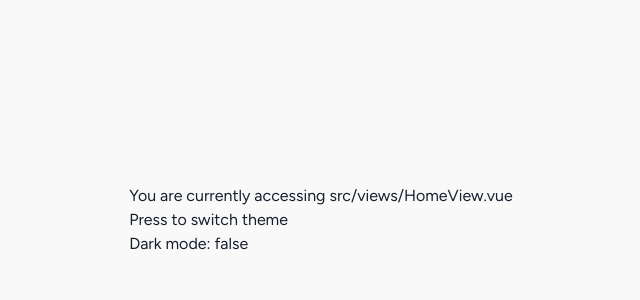
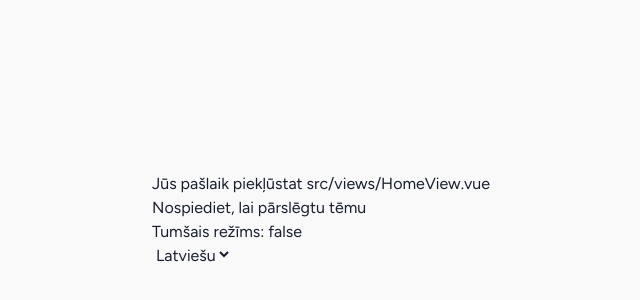
Before and after one commit to AlensAleksandrs/Indrikis.app, a Vue app: page / in a window 1280 px wide. Shown: the part 180-480 px from the top of the page, without its empty margins (319-959 px from the left). Built offline with nearby package versions, Linux system fonts and the light colour scheme.

Commit message:
feat(i18n): add vue-i18n setup with EN, LV, and DE translations for HomeView texts

```diff
--- a/package.json
+++ b/package.json
@@ -25,6 +25,7 @@
     "tailwindcss": "^4.1.8",
     "vite": "^6.2.4",
     "vue": "^3.5.13",
+    "vue-i18n": "^11.1.12",
     "vue-router": "^4.5.0"
   },
   "devDependencies": {
--- /dev/null
+++ b/src/i18n.ts
@@ -0,0 +1,11 @@
+import { createI18n } from 'vue-i18n'
+
+import EN from './locales/EN.json'
+import LV from './locales/LV.json'
+import DE from './locales/DE.json'
+
+export const i18n = createI18n({
+  locale: 'LV',
+  fallbackLocale: 'EN',
+  messages: { EN, LV, DE },
+})
--- /dev/null
+++ b/src/locales/DE.json
@@ -0,0 +1,7 @@
+{
+  "home": {
+    "title": "Sie greifen derzeit auf src/views/HomeView.vue zu",
+    "switch": "Drücken, um das Thema zu wechseln",
+    "status": "Dunkelmodus: {status}"
+  }
+}
--- /dev/null
+++ b/src/locales/EN.json
@@ -0,0 +1,7 @@
+{
+  "home": {
+    "title": "You are currently accessing src/views/HomeView.vue",
+    "switch": "Press to switch theme",
+    "status": "Dark mode: {status}"
+  }
+}
--- /dev/null
+++ b/src/locales/LV.json
@@ -0,0 +1,7 @@
+{
+  "home": {
+    "title": "Jūs pašlaik piekļūstat src/views/HomeView.vue",
+    "switch": "Nospiediet, lai pārslēgtu tēmu",
+    "status": "Tumšais režīms: {status}"
+  }
+}
--- a/src/main.js
+++ b/src/main.js
@@ -2,6 +2,7 @@ import './assets/main.css'
 
 import { createApp } from 'vue'
 import { createPinia } from 'pinia'
+import { i18n } from './i18n'
 
 import App from './App.vue'
 import router from './router'
@@ -11,6 +12,7 @@ const loading = document.getElementById('loading')
 
 app.use(createPinia())
 app.use(router)
+app.use(i18n)
 
 app.mount('#app')
 if (loading) loading.remove()
--- a/src/views/HomeView.vue
+++ b/src/views/HomeView.vue
@@ -1,13 +1,21 @@
 <script setup lang="ts">
 import { useDark, useToggle } from '@vueuse/core'
+import { useI18n } from 'vue-i18n'
+
 const isDark = useDark()
 const toggleDark = useToggle(isDark)
+const { t, locale } = useI18n()
 </script>
 
 <template>
   <div class="text-t-l-default dark:text-t-d-default">
-    <h2>You are currently accessing src/views/HomeView.vue</h2>
-    <button @click="toggleDark()">Press to switch theme</button>
-    <p>Dark mode: {{ isDark }}</p>
+    <h2>{{ t('home.title') }}</h2>
+    <button @click="toggleDark()">{{ t('home.switch') }}</button>
+    <p>{{ t('home.status', { status: isDark }) }}</p>
+    <select v-model="locale">
+      <option value="EN">English</option>
+      <option value="LV">Latviešu</option>
+      <option value="DE">Deutsch</option>
+    </select>
   </div>
 </template>
```
Also changed, not shown: 1 other file (tests, documents, lock files or other folders).
